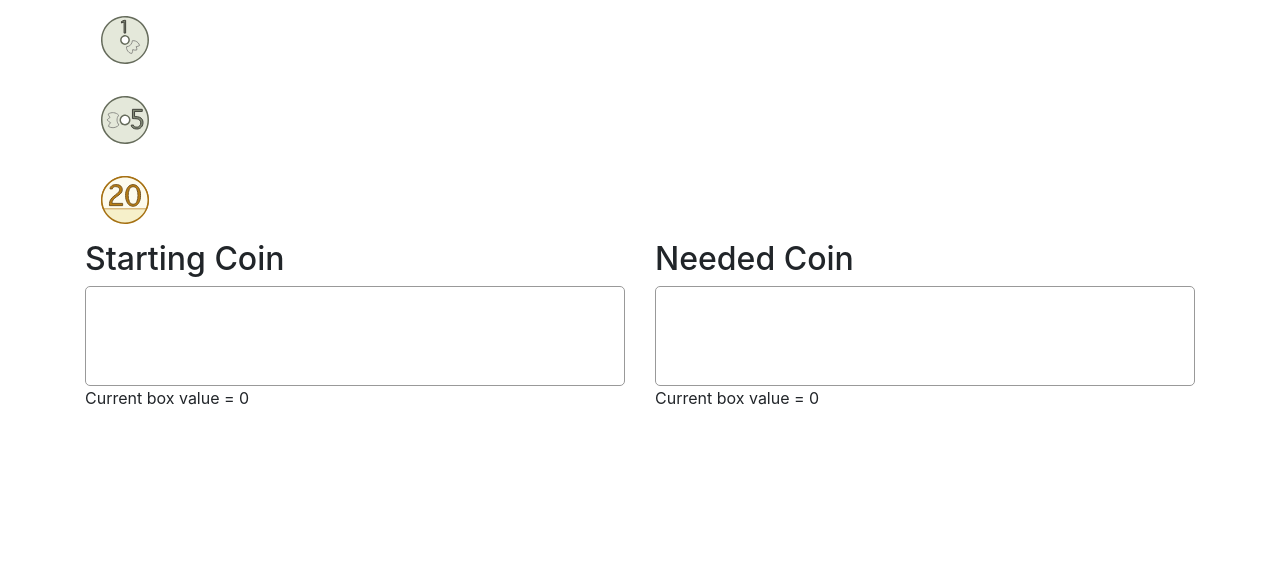
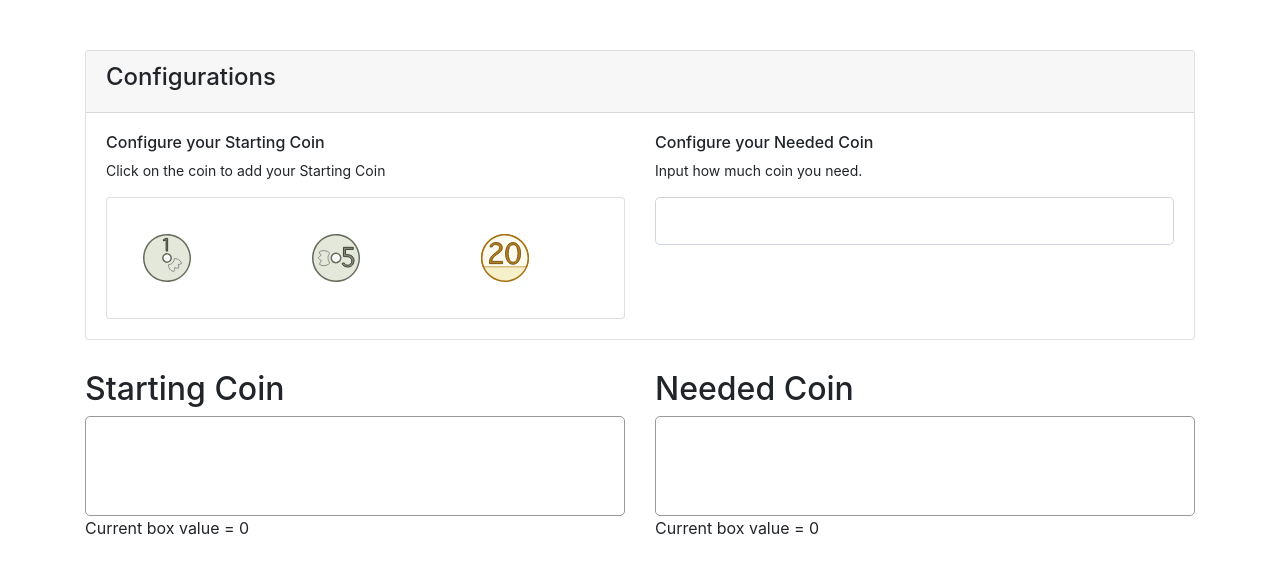
Before and after one commit to sherlyfebrianti96/React-Coin-Move, a React (Create React App) app: page / in a window 1280 px wide. Shown: the top 572 px of the page. Built offline with nearby package versions, Linux system fonts and the light colour scheme.

Commit message:
Create the Configuration Section

```diff
--- a/src/App.css
+++ b/src/App.css
@@ -1,3 +1,13 @@
 .App {
-  text-align: center;
+  margin-top: 50px;
+  margin-bottom: 50px;
 }
+
+.Configuration-Section {
+  margin-bottom: 30px;
+}
+
+.Section-Separator {
+  margin-top: 50px;
+  margin-bottom: 50px;
+}
--- a/src/App.tsx
+++ b/src/App.tsx
@@ -3,18 +3,59 @@ import './App.css';
 import Coin from "./components/Coin/Coin";
 import {CoinValueEnum} from "./enum/CoinValueEnum";
 import CoinArea from "./components/CoinArea/CoinArea";
-import {Col, Container, Row} from "react-bootstrap";
+import {Col, Container, Row, FormControl, Card} from "react-bootstrap";
 
 function App() {
   return (
-    <Container>
+    <Container className="App">
+      <Card className="Configuration-Section">
+        <Card.Header>
+          <h4>Configurations</h4>
+        </Card.Header>
+        <Card.Body>
+          <Row>
+            {/* Starting Coin Configuration */}
+            <Col>
+              <Row>
+                <Col>
+                  <h6>Configure your Starting Coin</h6>
+                  <p className="small">Click on the coin to add your Starting Coin</p>
+                </Col>
+              </Row>
+              <Card>
+                <Card.Body>
                   <Row>
                     <Col>
                       <Coin value={CoinValueEnum.OneCent}/>
+                    </Col>
+                    <Col>
                       <Coin value={CoinValueEnum.FiveCent}/>
+                    </Col>
+                    <Col>
                       <Coin value={CoinValueEnum.TwentyCent}/>
                     </Col>
                   </Row>
+                </Card.Body>
+              </Card>
+            </Col>
+            {/* Needed Coin Configuration */}
+            <Col>
+              <Row>
+                <Col>
+                  <h6>Configure your Needed Coin</h6>
+                  <p className="small">Input how much coin you need.</p>
+                </Col>
+              </Row>
+              <Row>
+                <Col>
+                  <FormControl size="lg" type="number" name="neededCoin">
+                  </FormControl>
+                </Col>
+              </Row>
+            </Col>
+          </Row>
+        </Card.Body>
+      </Card>
       <Row>
         <Col>
           <CoinArea name="starting-coin" title="Starting Coin"/>
```
Lines whose indentation alone changed are shown as unchanged.
